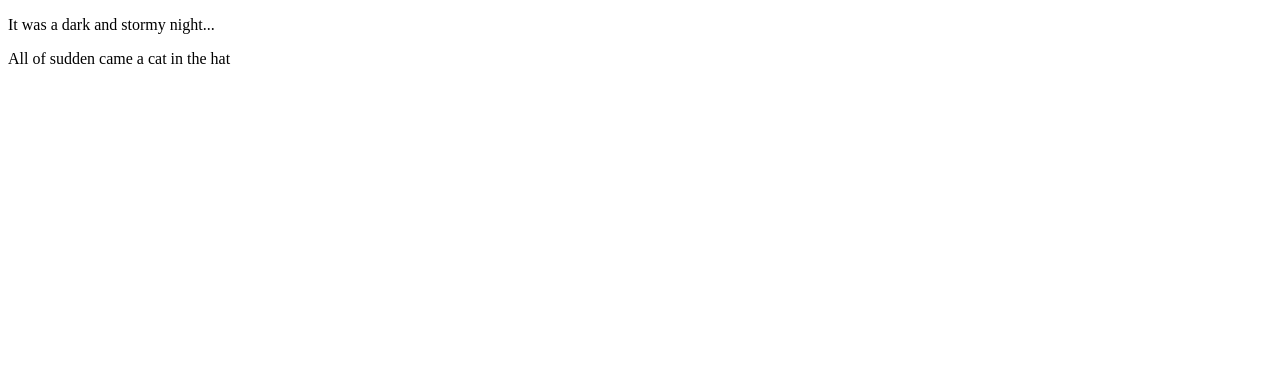
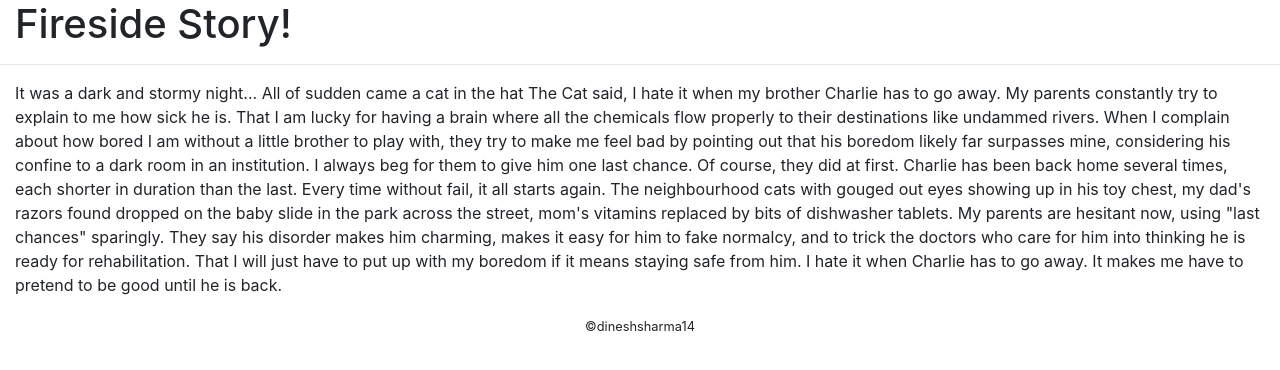
Before and after one commit to dineshsharma14/fireside-story, a plain HTML site: page index.html in a window 1280 px wide. Drawn offline with nearby package versions, Linux system fonts and the light colour scheme.

Commit message:
Your turn.....

```diff
--- a/index.html
+++ b/index.html
@@ -1,7 +1,41 @@
 <!DOCTYPE html>
-<html>
+<html lang="en">
+<head>
+  <meta charset="UTF-8">
+  <meta name="viewport" content="width=device-width, initial-scale=1.0">
+  <meta http-equiv="X-UA-Compatible" content="ie=edge">
+  <title>Fireside story</title>
+  <link rel="stylesheet" href="https://stackpath.bootstrapcdn.com/bootstrap/4.3.1/css/bootstrap.min.css" integrity="sha384-ggOyR0iXCbMQv3Xipma34MD+dH/1fQ784/j6cY/iJTQUOhcWr7x9JvoRxT2MZw1T" crossorigin="anonymous">
+</head>
   <body>
-    <p>It was a dark and stormy night...</p>
-    <p>All of sudden came a cat in the hat </p>
+      <main>
+        <div class="container-fluid">
+          <h1>Fireside Story!</h1>
+        </div>
+        <hr>
+        <div class="container-fluid">
+          <p>It was a dark and stormy night...
+            All of sudden came a cat in the hat
+            The Cat said, I hate it when my brother Charlie has to go away. My parents constantly try to explain
+            to me how sick he is. That I am lucky for having a brain where all the chemicals flow properly to
+            their destinations like undammed rivers. When I complain about how bored I am without a little brother
+            to play with, they try to make me feel bad by pointing out that his boredom likely far surpasses mine,
+            considering his confine to a dark room in an institution. I always beg for them to give him one last chance.
+            Of course, they did at first. Charlie has been back home several times, each shorter in duration than
+            the last. Every time without fail, it all starts again. The neighbourhood cats with gouged out eyes
+            showing up in his toy chest, my dad's razors found dropped on the baby slide in the park across the
+            street, mom's vitamins replaced by bits of dishwasher tablets. My parents are hesitant now,
+            using "last chances" sparingly. They say his disorder makes him charming, makes it easy for him to
+            fake normalcy, and to trick the doctors who care for him into thinking he is ready for rehabilitation.
+            That I will just have to put up with my boredom if it means staying safe from him. I hate it when
+            Charlie has to go away. It makes me have to pretend to be good until he is back.
+          </p>
+        </div>
+      </main>
   </body>
+  <footer style="text-align:center"><small>&copy;dineshsharma14</small></footer>
 </html>
+
+<!--font-family: 'Roboto', sans-serif;  (from google fonts per the link in header-->
+<!--place this back in header-->
+<!--<link href="https://fonts.googleapis.com/css?family=Roboto" rel="stylesheet">-->
```
